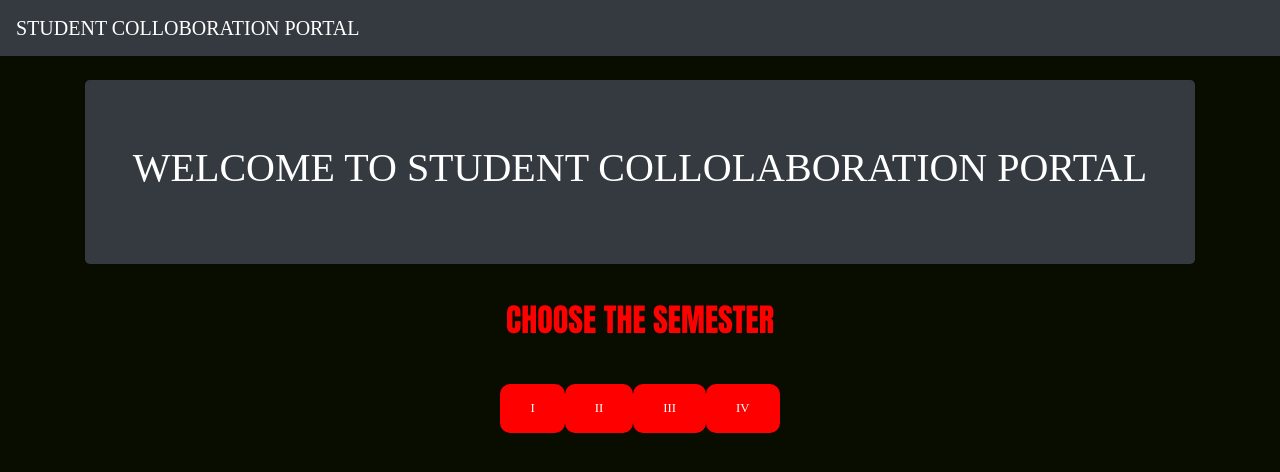
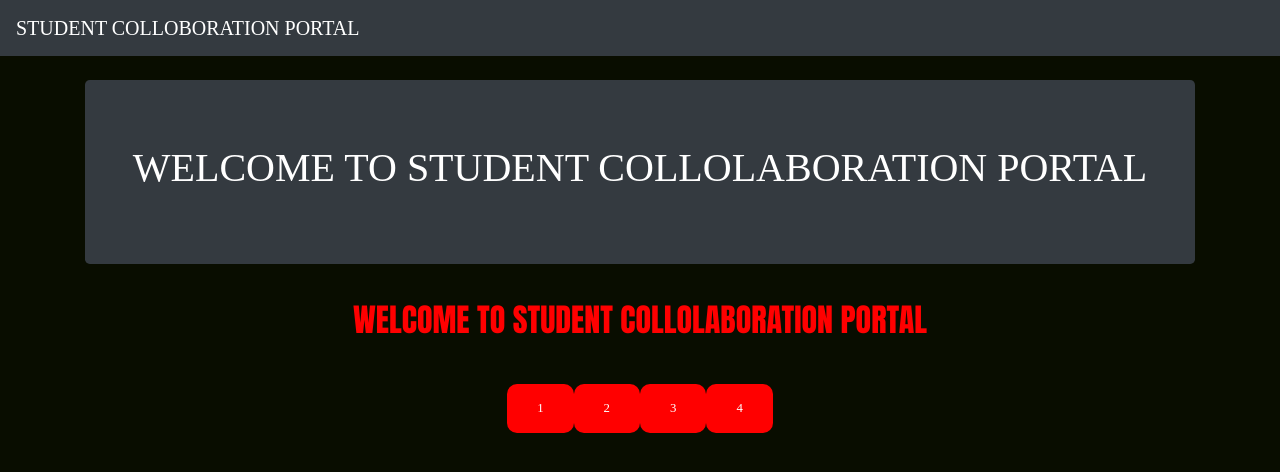
Before and after one commit to sahilarora1995/Student-collaboration-Portal-IIITB-F, a React (Create React App) app: page /react-auth-ui/semester in a window 1280 px wide. Shown: the top 472 px of the page. Built offline with nearby package versions, Linux system fonts and the light colour scheme.

Commit message:
all working now

```diff
--- a/src/pages/postd.js
+++ b/src/pages/postd.js
@@ -21,13 +21,15 @@ class postd extends React.Component {
   onChange(e) {
     this.setState({file:e.target.files[0]})
   }
+   handleClick() { this.props.history.push('/verify');  }
   fileUpload(file){
     const url = 'http://localhost:8000/postData/';
     const formData = new FormData();
     formData.set('subject',JSON.parse(localStorage.getItem('id')))
     formData.set('year',JSON.parse(localStorage.getItem('year')))
     formData.set('resourceType',JSON.parse(localStorage.getItem('resourcetype')))
-    //formData.set('semester',JSON.parse(localStorage.getItem('sem')))
+    console.log(JSON.parse(localStorage.getItem('sem')))
+    formData.set('semester',JSON.parse(localStorage.getItem('sem')))
 
     formData.append('file',file)
     const config = {
@@ -43,7 +45,7 @@ class postd extends React.Component {
       <form onSubmit={this.onFormSubmit}>
         <h1>File Upload</h1>
         <input type="file" onChange={this.onChange} />
-        <button type="submit">Upload</button>
+        <button type="submit" onClick={() => this.handleClick()}>Upload</button>
       </form>
    )
   }
--- a/src/pages/semester.js
+++ b/src/pages/semester.js
@@ -12,16 +12,19 @@ class semester extends Component {
     this.handleChange = this.handleChange.bind(this);
     this.handleSubmit = this.handleSubmit.bind(this);
   }
+  handleChange(event) {
 
-  handleChange(event) {
         this.setState({value: event.target.value});
       }
 
       handleSubmit(event) {
-          localStorage.setItem('sem',JSON.stringify(this.state.value));
+
+            localStorage.setItem('sem',JSON.stringify(this.state.value));
           this.props.history.push('/subjects');
+
         event.preventDefault();
       }
+
 
     render() {
       const marginTop={
@@ -31,24 +34,34 @@ class semester extends Component {
 
 
         return (
+
           <center>
             <NavigationBar history={this.props.history}/>
           <Container >
             <Row>
               <Col lg={12} style={marginTop}>
+
                 <Jumbotron className="bg-dark text-white">
                 <h1>WELCOME TO STUDENT COLLOLABORATION PORTAL</h1>
+
                 </Jumbotron>
+
                 <div className="FormCenter" >
                     <form onSubmit={this.handleSubmit} className="FormFields">
                       <div className="FormField">
-                        <label className="FormField__Label" htmlFor="name">CHOOSE THE SEMESTER </label>
+                        <label className="FormField__Label" htmlFor="name">WELCOME TO STUDENT COLLOLABORATION PORTAL</label>
+
+
                       </div>
+
                       <div className="FormField">
-                   <input  className="FormField__Button mr-20"  type="submit" value="I"  onChange={this.handleChange}/>
-                   <input  className="FormField__Button mr-20"  type="submit" value="II"  onClick={this.handleChange} />
-                   <input  className="FormField__Button mr-20"  type="submit" value="III"  onClick={this.handleChange} />
-                   <input  className="FormField__Button mr-20"  type="submit" value="IV"  onClick={this.handleChange} />
+
+                       <input  className="FormField__Button mr-20"  type="submit" value="1"  onChange={this.handleChange}/>
+                   <input  className="FormField__Button mr-20"  type="submit" value="2"  onClick={this.handleChange} />
+                   <input  className="FormField__Button mr-20"  type="submit" value="3"  onClick={this.handleChange} />
+                   <input  className="FormField__Button mr-20"  type="submit" value="4"  onClick={this.handleChange} />
+
+
                       </div>
                     </form>
                   </div>
```
